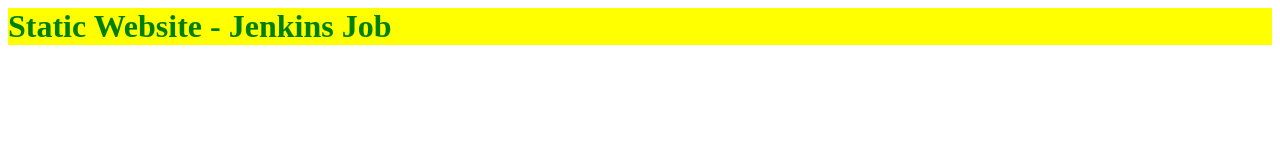
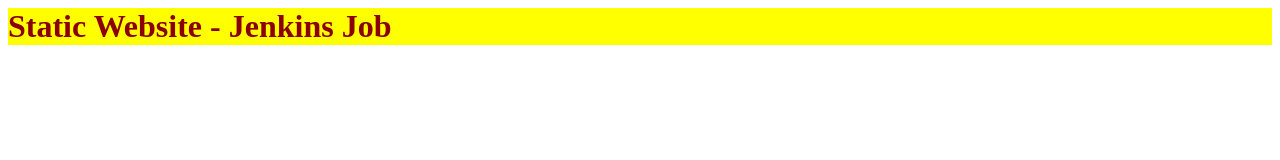
Before and after one commit to vinodh1988/jenkins-static-website, a plain HTML site: page index.html in a window 1280 px wide. Drawn offline with Linux system fonts and the light colour scheme.

Commit message:
color-commit

```diff
--- a/index.css
+++ b/index.css
@@ -1,4 +1,4 @@
 h1{
     background-color: yellow;
-    color: green;
+    color: darkred;
 }
```
